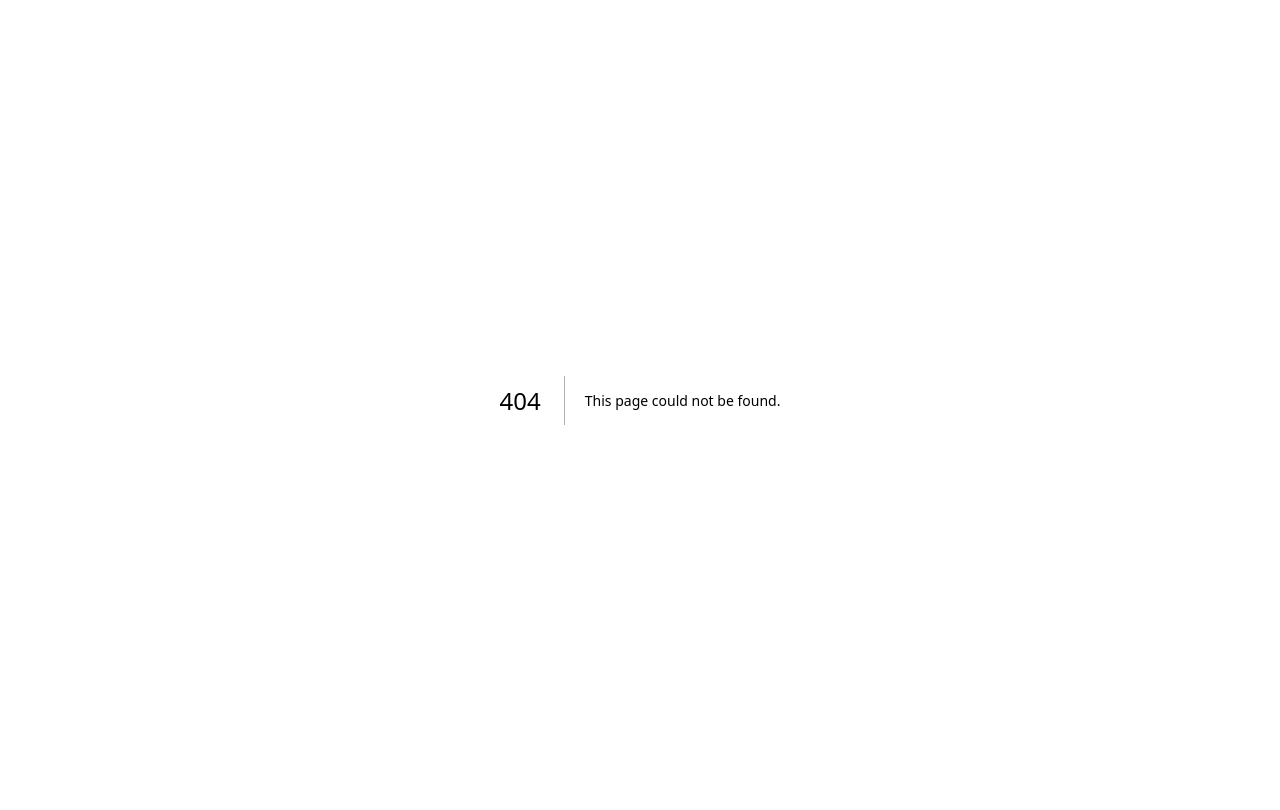
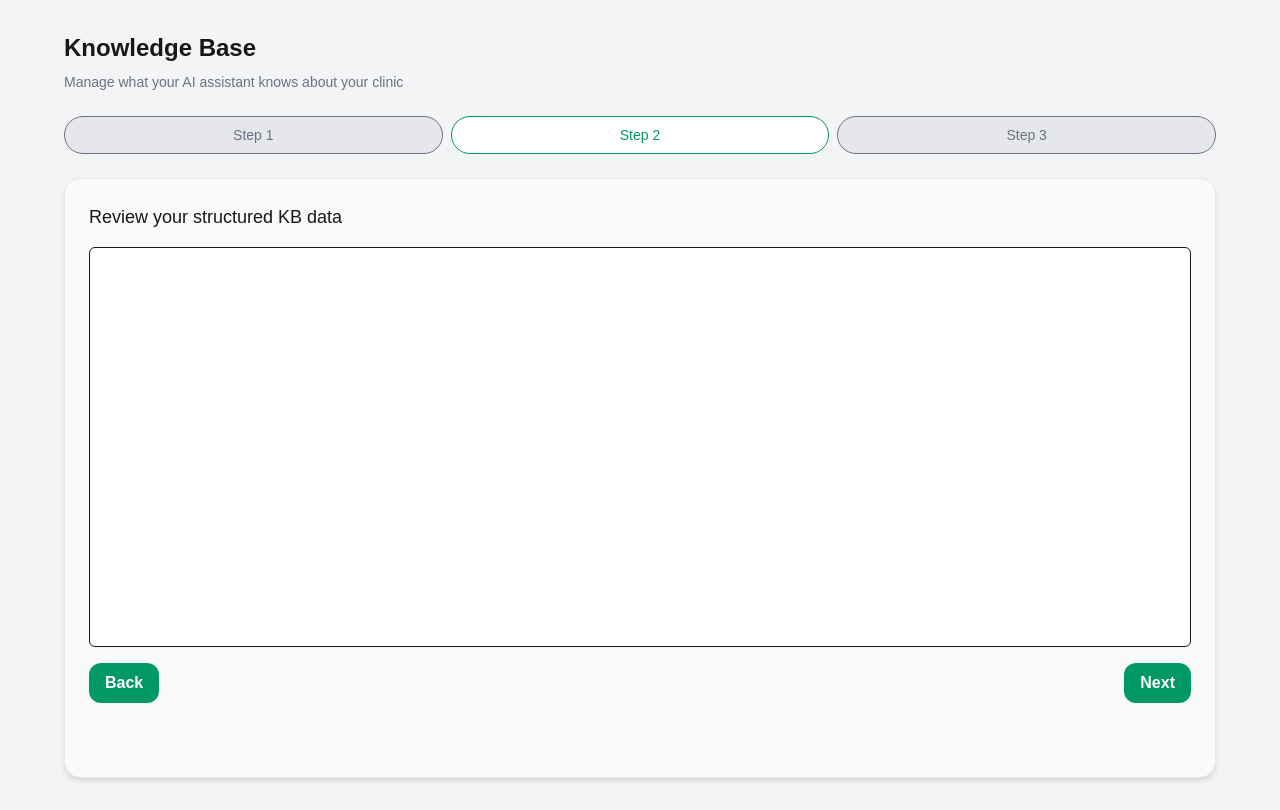
Before and after one commit to aiswaryak1997/Knowledge_Base_Organiser, a Next.js app: page /step2 in a window 1280 px wide. Before the commit this address had no page. Built offline with nearby package versions, Linux system fonts and the light colour scheme.

Commit message:
Adding the ui for step 2 - viewing the structured data

```diff
--- /dev/null
+++ b/app/step2/page.tsx
@@ -0,0 +1,60 @@
+"use client";
+
+import { useState } from "react";
+import { Card } from "@/components/ui/card";
+import { Button } from "@/components/ui/button";
+import { Tabs, TabsList, TabsTrigger } from "@/components/ui/tabs";
+import Step3 from "../step3/page";
+import ReactMarkdown from 'react-markdown';
+
+
+interface Step2Props{
+    structuredData:string;
+    onBack:()=>void;
+
+}
+
+export default function Step2({structuredData,onBack}:Step2Props){
+
+    const [step,setStep] =useState(2);
+
+    if (step==3){
+        return(
+            <Step3
+            structuredData={structuredData}
+            onBack={() => setStep(2)}
+            onSave={(structured: any) => console.log("Step3 input:", {structured})}/>
+        );
+
+    }
+    return(
+        <div className="min-h-screen bg-gray-100 px-4 py-8">
+            <div className="w-full max-w-6xl mx-auto">
+                <h1 className="text-2xl font-bold mb-2 text-left">Knowledge Base</h1>
+                <p className="text-sm text-gray-500 mb-6 text-left">
+                Manage what your AI assistant knows about your clinic
+                </p>
+                <Tabs className="mb-6">
+                    <TabsList className="grid grid-cols-3 w-full">
+                        <TabsTrigger value="step1" disabled>Step 1</TabsTrigger>
+                        <TabsTrigger value="step2" onClick={() => setStep(2)}>Step 2</TabsTrigger>
+                        <TabsTrigger value="step3" disabled>Step 3</TabsTrigger>
+                    </TabsList>
+                </Tabs>
+                <Card className="w-full p-6 bg-gray-50 border border-gray-200 min-h-[600px] overflow-visible">
+                    <h2 className="text-lg font-medium mb-4">Review your structured KB data</h2>
+
+                    <div className="w-full p-4 border rounded-md text-sm font-mono whitespace-pre-wrap bg-white min-h-[400px]">
+                        <ReactMarkdown>{structuredData}</ReactMarkdown>
+                    </div>
+                    <div className="flex justify-between mt-4">
+                        <Button onClick={onBack}>Back</Button>
+                        <Button onClick={() => setStep(3)}>Next</Button>
+                    </div>
+                </Card>
+
+            </div>
+        </div>
+    );
+
+}
```
